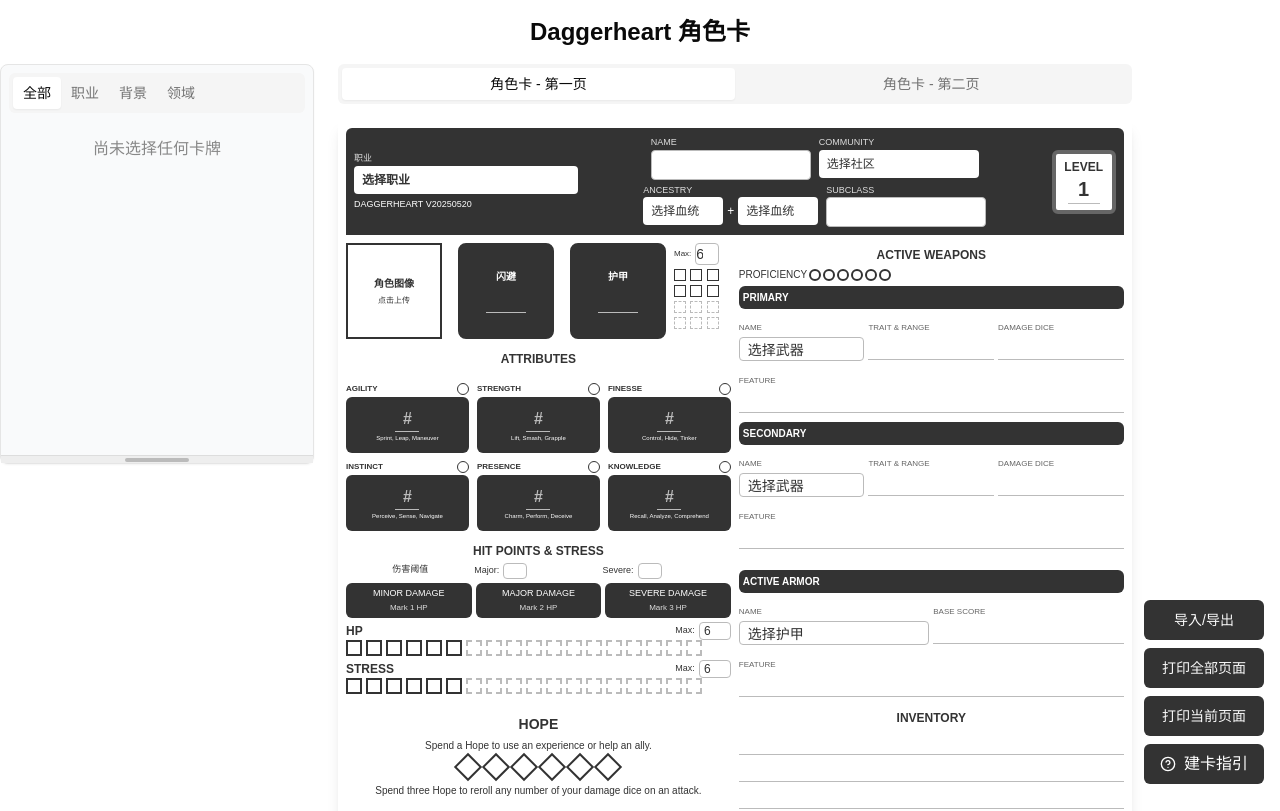
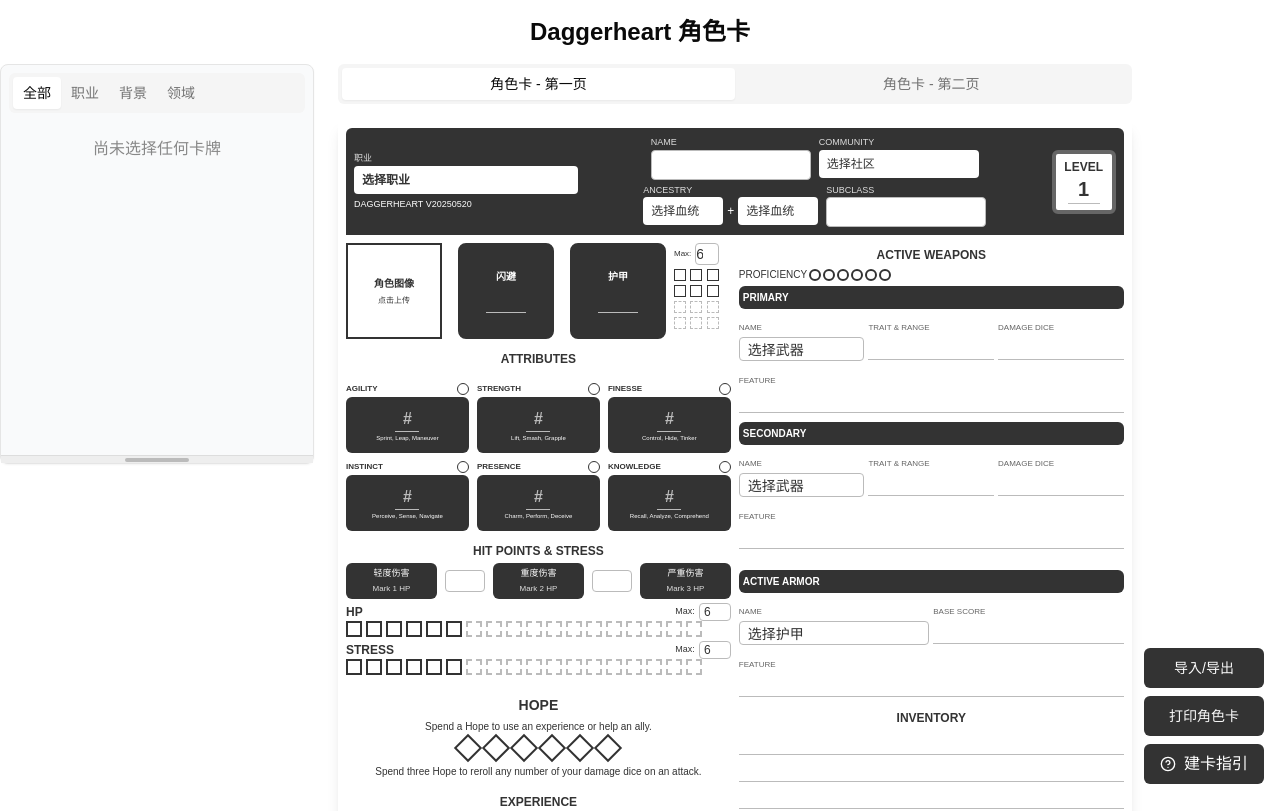
Before and after one commit to RidRisR/DaggerHeart-CharacterSheet, a Next.js app: page / in a window 1280 px wide. Shown: the top 811 px of the page. Built offline with nearby package versions, Linux system fonts and the light colour scheme.

Commit message:
mod page

```diff
--- a/app/page.tsx
+++ b/app/page.tsx
@@ -87,10 +87,6 @@ export default function Home() {
 
   const closeImportExportModal = () => {
     setImportExportModalOpen(false)
-  }
-
-  const handlePrint = () => {
-    window.print()
   }
 
   const handlePrintAll = () => {
@@ -255,10 +251,7 @@ export default function Home() {
           导入/导出
         </Button>
         <Button onClick={handlePrintAll} className="bg-gray-800 hover:bg-gray-700"> {/* Changed Link to Button */}
-          打印全部页面
-        </Button>
-        <Button onClick={handlePrint} className="bg-gray-800 hover:bg-gray-700">
-          打印当前页面
+          打印角色卡
         </Button>
         <button
           onClick={toggleGuide}
--- a/components/character-sheet-sections/hit-points-section.tsx
+++ b/components/character-sheet-sections/hit-points-section.tsx
@@ -14,41 +14,31 @@ export function HitPointsSection({ formData, handleInputChange, handleMaxChange,
     <div className="py-1 mb-2">
       <h3 className="text-xs font-bold text-center mb-1">HIT POINTS & STRESS</h3>
 
-      <div className="grid grid-cols-3 mb-1 text-[9px]">
-        <div className="text-center">伤害阈值</div>
-        <div className="flex items-center">
-          <span>Major: </span>
+      <div className="flex justify-between items-center mb-1 gap-1">
+        <div className="bg-gray-800 text-white text-[9px] p-1 text-center rounded-md flex-1">
+          <div>轻度伤害</div>
+          <div className="text-[8px] mt-0.5 text-gray-300">Mark 1 HP</div>
+        </div>
         <input
           type="text"
           name="minorThreshold"
           value={formData.minorThreshold}
           onChange={handleInputChange}
-            className="w-6 text-center border border-gray-400 rounded mx-1 print-empty-hide"
+          className="w-10 text-center text-sm border border-gray-400 rounded mx-1 print-empty-hide"
         />
+        <div className="bg-gray-800 text-white text-[9px] p-1 text-center rounded-md flex-1">
+          <div>重度伤害</div>
+          <div className="text-[8px] mt-0.5 text-gray-300">Mark 2 HP</div>
         </div>
-        <div className="flex items-center justify-start">
-          <span className="mr-1">Severe: </span>
         <input
           type="text"
           name="majorThreshold"
           value={formData.majorThreshold}
           onChange={handleInputChange}
-            className="w-6 text-center border border-gray-400 rounded print-empty-hide"
+          className="w-10 text-center text-sm border border-gray-400 rounded mx-1 print-empty-hide"
         />
-        </div>
-      </div>
-
-      <div className="flex justify-between mb-1 gap-1">
         <div className="bg-gray-800 text-white text-[9px] p-1 text-center rounded-md flex-1">
-          <div>MINOR DAMAGE</div>
-          <div className="text-[8px] mt-0.5 text-gray-300">Mark 1 HP</div>
-        </div>
-        <div className="bg-gray-800 text-white text-[9px] p-1 text-center rounded-md flex-1">
-          <div>MAJOR DAMAGE</div>
-          <div className="text-[8px] mt-0.5 text-gray-300">Mark 2 HP</div>
-        </div>
-        <div className="bg-gray-800 text-white text-[9px] p-1 text-center rounded-md flex-1">
-          <div>SEVERE DAMAGE</div>
+          <div>严重伤害</div>
           <div className="text-[8px] mt-0.5 text-gray-300">Mark 3 HP</div>
         </div>
       </div>
```
Lines whose indentation alone changed are shown as unchanged.
